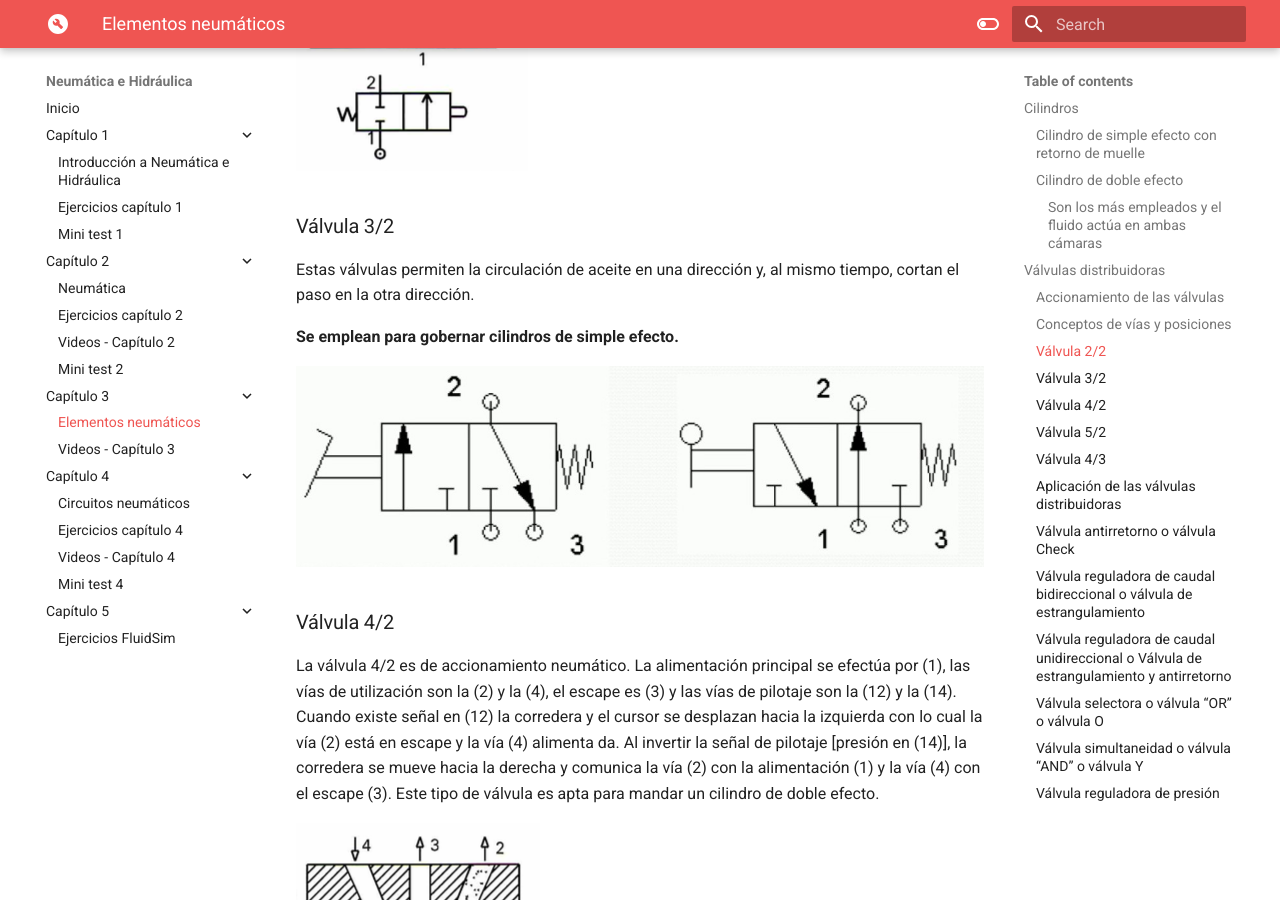
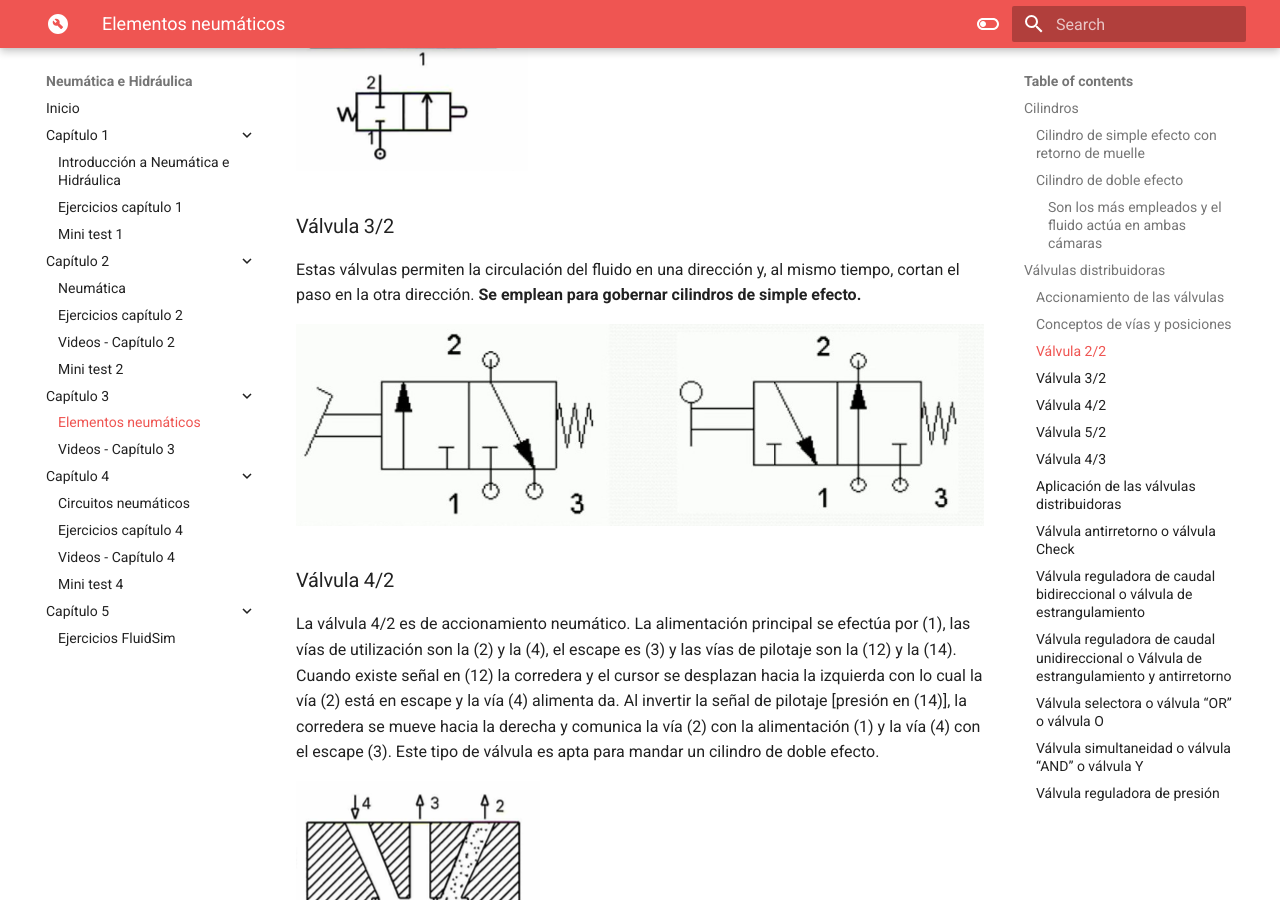
Before and after one commit to jalmx/pneumatic_book, an MkDocs documentation site: the page built from docs/capitulo3/index.md, in a window 1280 px wide and 900 px high, scrolled down 6762 px. Built offline with MkDocs 1.6.1 and Material for MkDocs 9.7.7, drawn with Linux system fonts in a browser that asks for light colours.

Commit message:
mod: somethings

```diff
--- a/docs/capitulo3/index.md
+++ b/docs/capitulo3/index.md
@@ -126,8 +126,7 @@ Cuando se acciona el pulsador, el distribuidor pone en comu­nicación la entra
 
 ### Válvula 3/2
 
-Estas válvulas permiten la circulación de aceite en una dirección y, al mismo tiempo, cortan el paso en la otra direc­ción.
-
+Estas válvulas permiten la circulación del fluido en una dirección y, al mismo tiempo, cortan el paso en la otra direc­ción.
 **Se emplean para gobernar cilindros de simple efecto.**
 
 ![valvula 3/2](../capitulo2/v3_2.jpeg)
```
